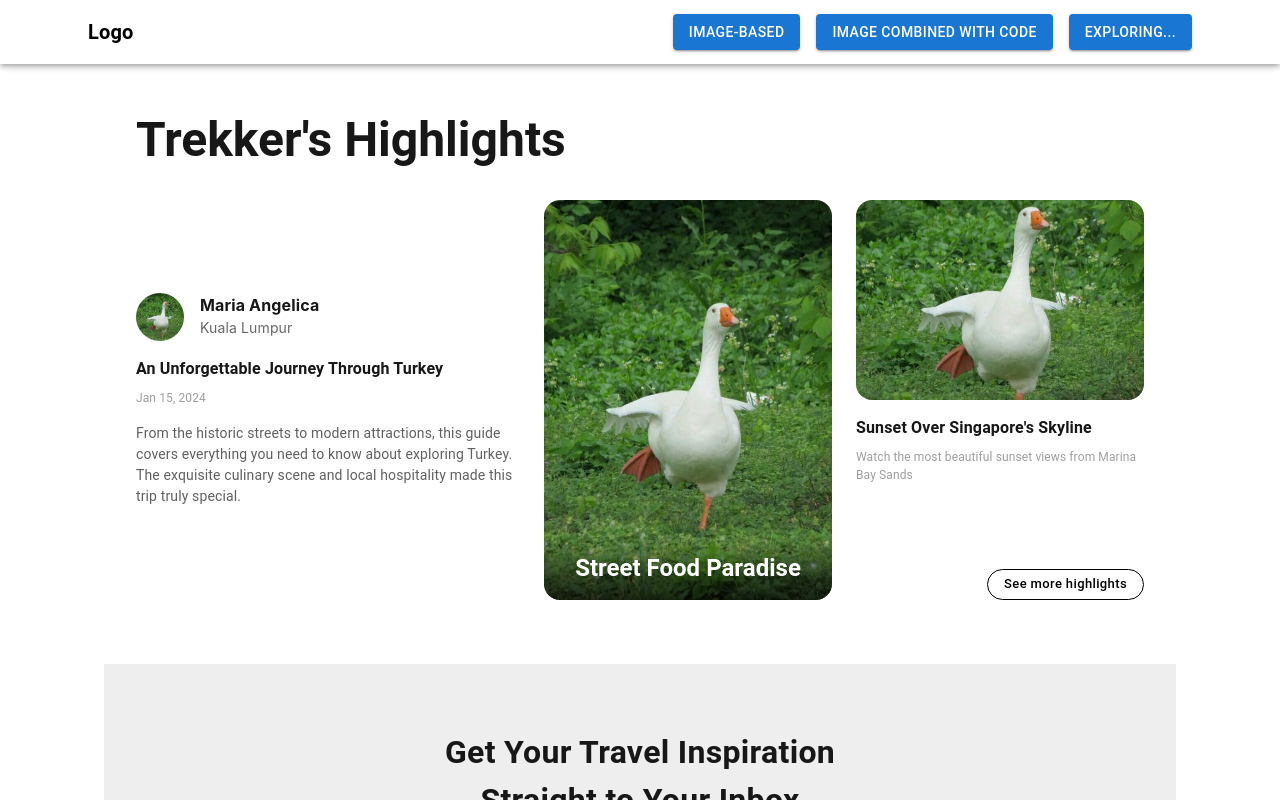
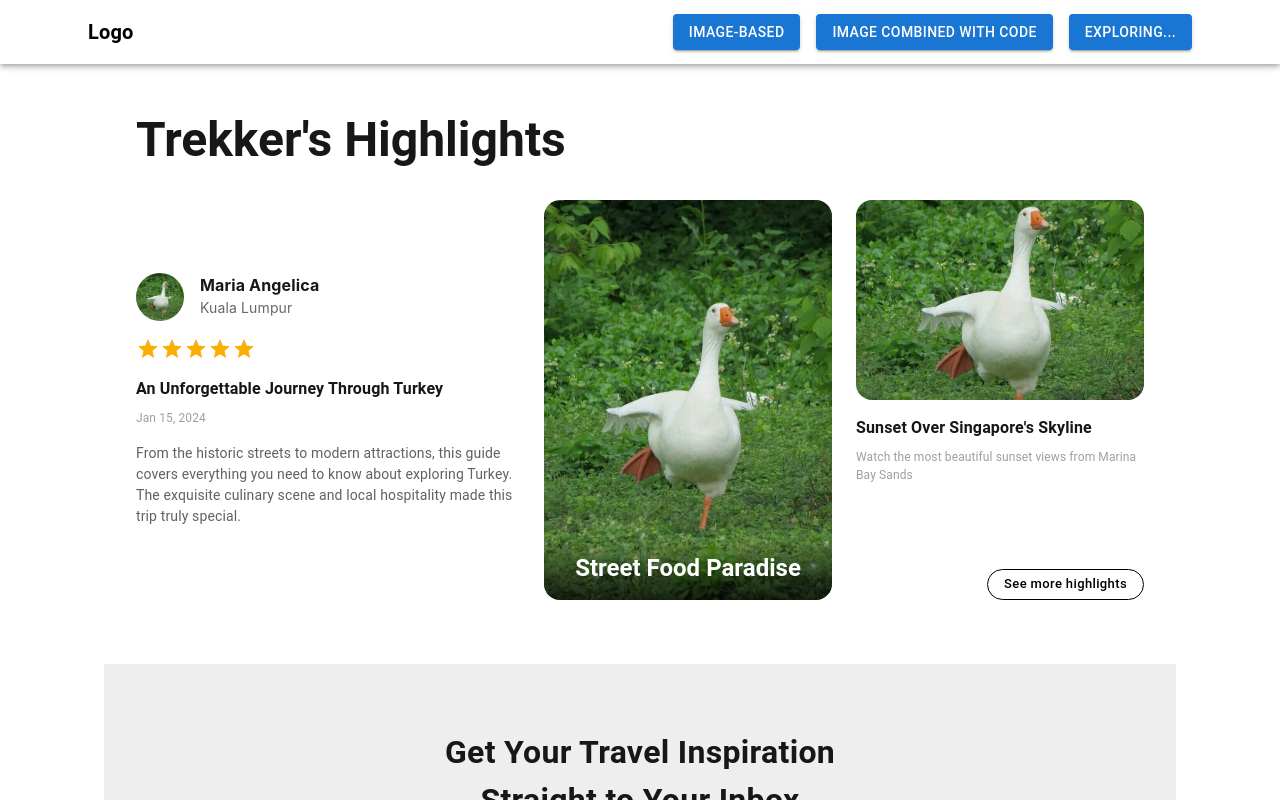
Before and after one commit to Yuki-kykyky/layout-demos, a Next.js app: page / in a window 1280 px wide. Both pictures are taken after a click on the button "EXPLORING...". Shown: the top 800 px of the page. Built offline with nearby package versions, Linux system fonts and the light colour scheme.

Commit message:
fix import error, add rating component

```diff
--- a/app/components/v3/email-connect-v3.tsx
+++ b/app/components/v3/email-connect-v3.tsx
@@ -1,4 +1,4 @@
-import { Container, Box, Stack, Typography } from "@mui/material";
+import { Container, Box, Stack } from "@mui/material";
 import React from "react";
 import TextInput from "@/app/common/ui/text-input";
 import {
--- a/app/components/v3/highlights-v3.tsx
+++ b/app/components/v3/highlights-v3.tsx
@@ -1,4 +1,4 @@
-import { Container, Box, Stack } from "@mui/material";
+import { Container, Box, Stack, Rating } from "@mui/material";
 import React from "react";
 import { Title, SubTitle, ItemTitle } from "@/app/common/ui/title";
 import { Description, ItemDescription } from "@/app/common/ui/description";
@@ -21,7 +21,7 @@ export default function HighlightsV3() {
               avatarTitle="Maria Angelica"
               avatarDescription="Kuala Lumpur"
             />
-
+            <Rating value={5} readOnly sx={{ mb: 2 }} />
             <ItemTitle>An Unforgettable Journey Through Turkey</ItemTitle>
             <ItemDescription description="Jan 15, 2024" sx={{ mb: 2 }} />
 
```
